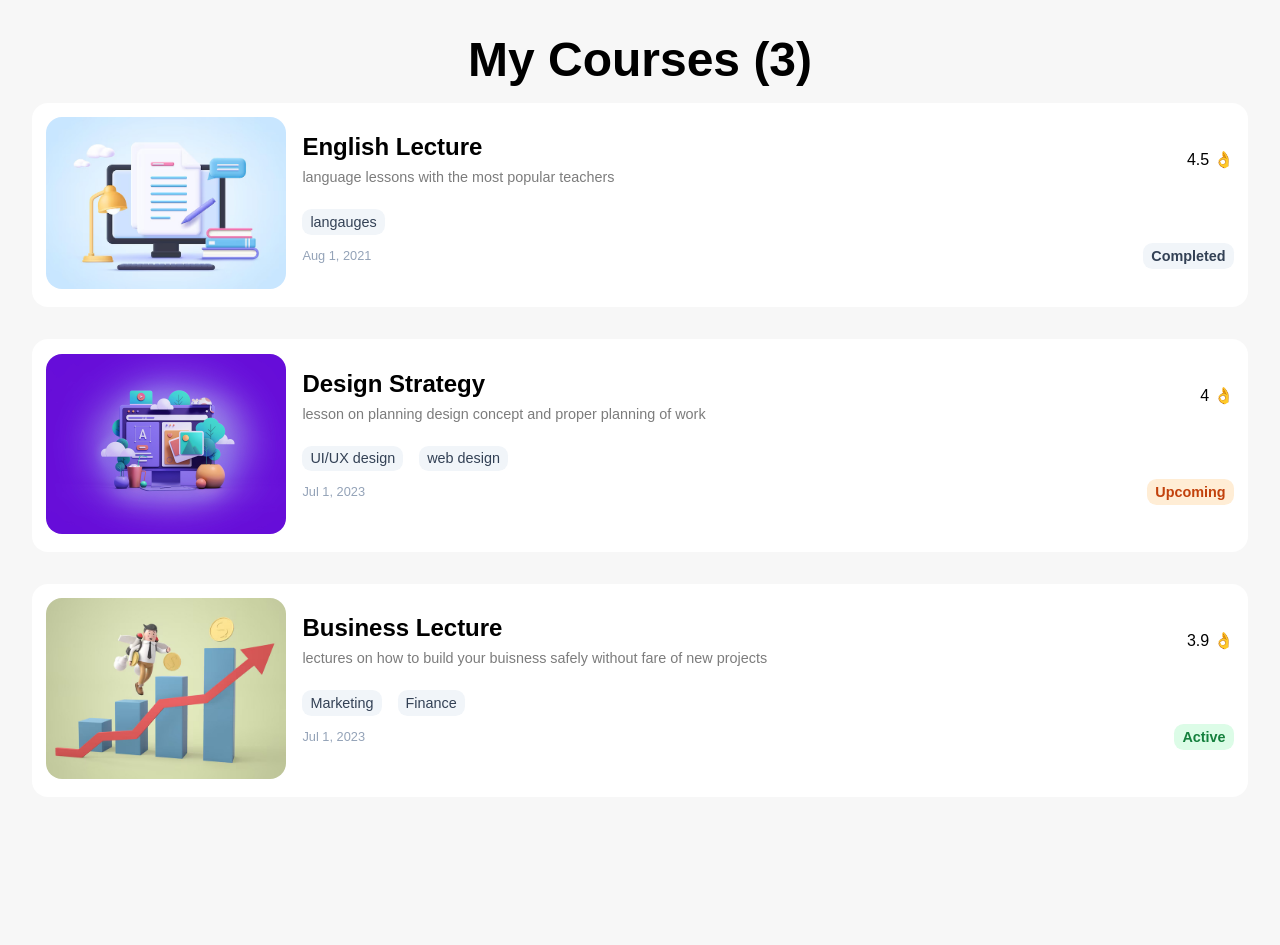
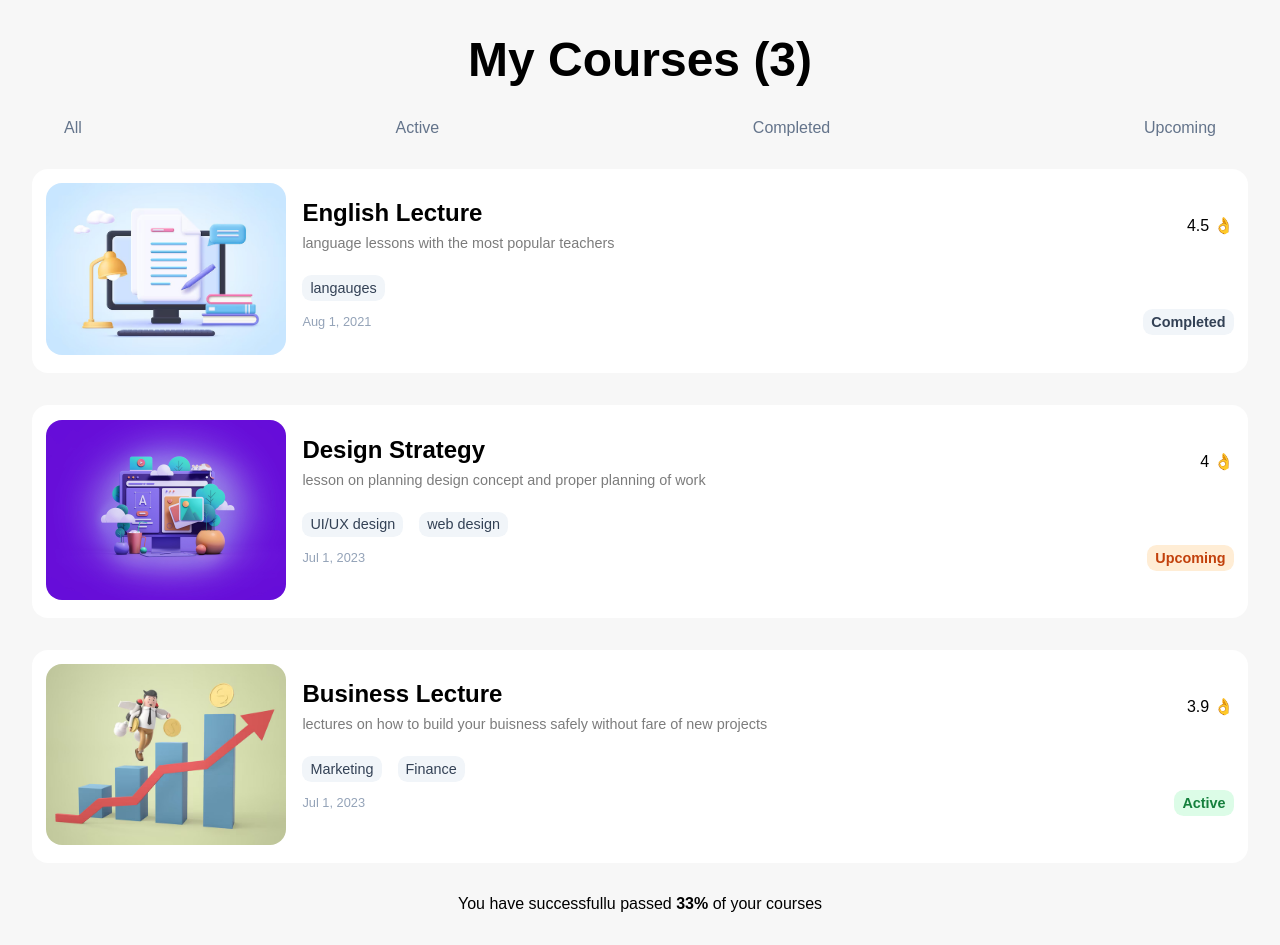
Before and after one commit to samadiSoheil/react-course, a React (Vite) app: page / in a window 1280 px wide. Before the commit the page ends 861 px from the top, so only its background shows below. Built offline with nearby package versions, Linux system fonts and the light colour scheme.

Commit message:
Create Footer  Document And Component

```diff
--- a/src/App.jsx
+++ b/src/App.jsx
@@ -1,11 +1,14 @@
 import "./App.css";
 import CourseList from "./components/CourseList";
+import Header from "./components/Header";
+import Footer from "./components/Footer";
 
 function App() {
   return (
     <div>
-      <h1 className="">My Courses (3)</h1>
+      <Header />
       <CourseList />
+      <Footer />
     </div>
   );
 }
--- /dev/null
+++ b/src/components/Footer.jsx
@@ -0,0 +1,9 @@
+function Footer() {
+  return (
+    <div className="footer">
+      You have successfullu passed <strong>33%</strong> of your courses
+    </div>
+  );
+}
+
+export default Footer;
```
